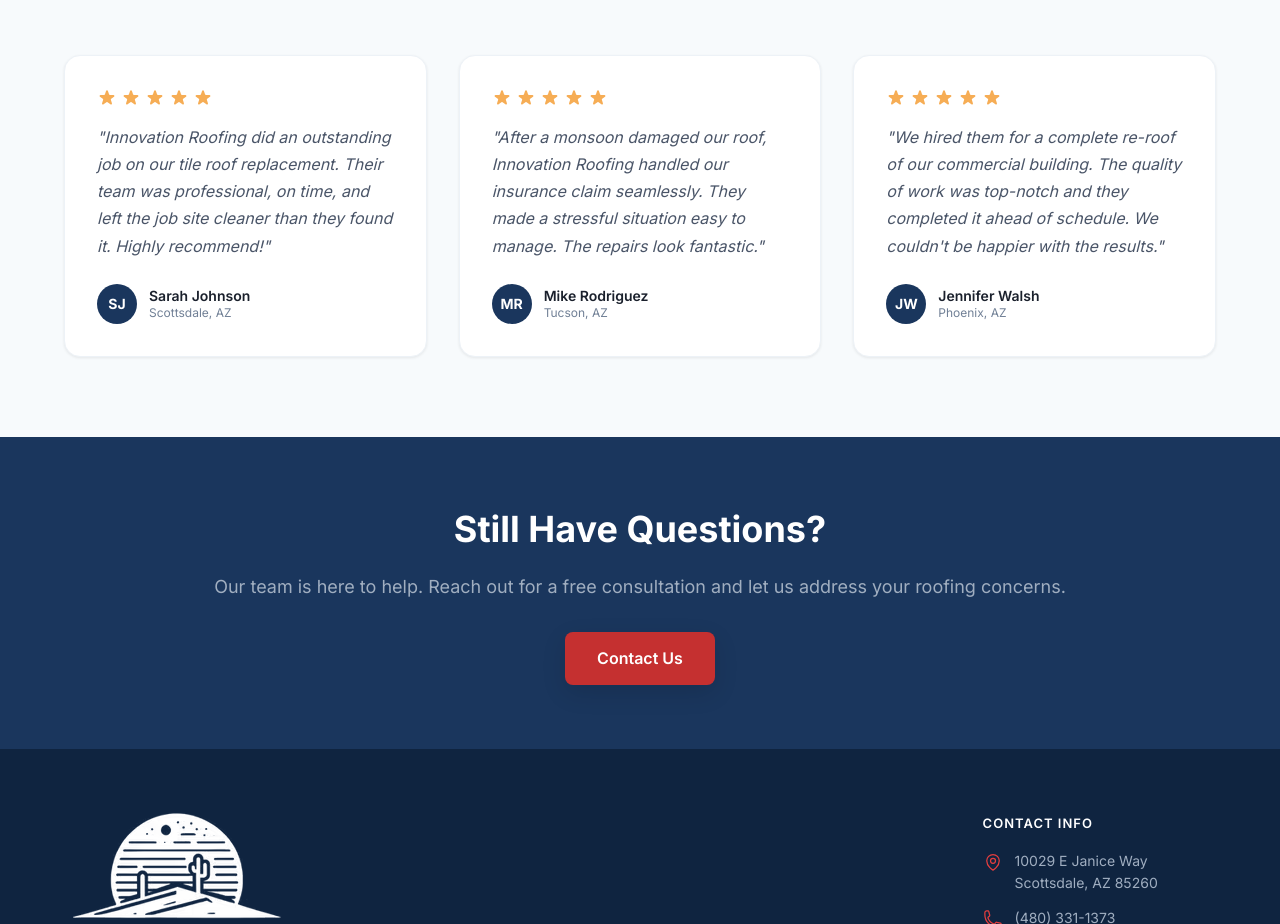
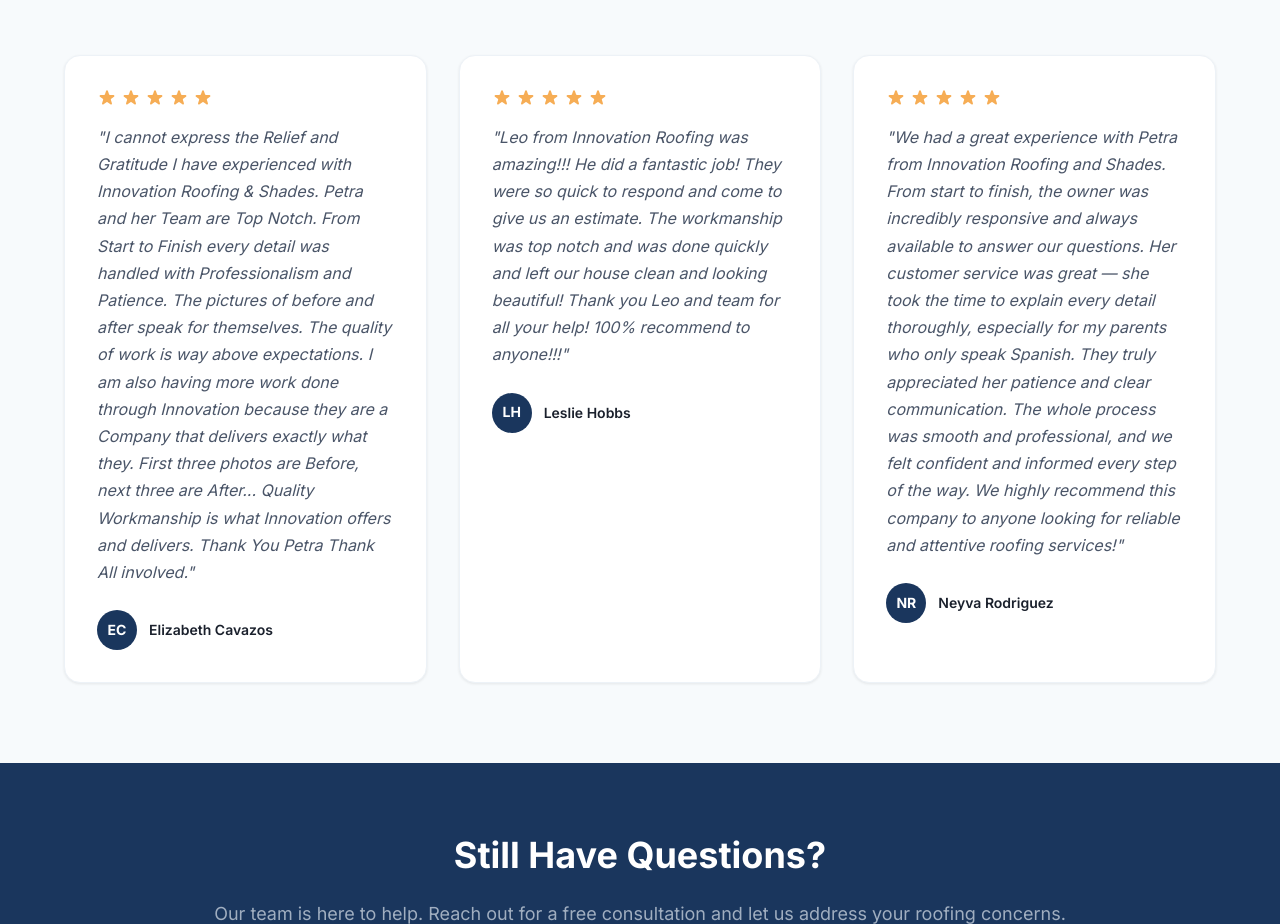
Before and after one commit to mykeld74/innovationroofing, a SvelteKit app: page /faqs-testimonials in a window 1280 px wide. Shown: the part 1326-2250 px from the top of the page. Built offline with nearby package versions, Linux system fonts and the light colour scheme.

Commit message:
update testimonials

```diff
--- a/src/routes/faqs-testimonials/+page.svelte
+++ b/src/routes/faqs-testimonials/+page.svelte
@@ -42,19 +42,19 @@
 
 	const testimonials = [
 		{
-			name: 'Sarah Johnson',
-			location: 'Scottsdale, AZ',
-			text: 'Innovation Roofing did an outstanding job on our tile roof replacement. Their team was professional, on time, and left the job site cleaner than they found it. Highly recommend!'
+			name: 'Elizabeth Cavazos',
+			location: '',
+			text: 'I cannot express the Relief and Gratitude I have experienced with Innovation Roofing & Shades. Petra and her Team are Top Notch. From Start to Finish every detail was handled with Professionalism and Patience. The pictures of before and after speak for themselves. The quality of work is way above expectations. I am also having more work done through Innovation because they are a Company that delivers exactly what they. First three photos are Before, next three are After... Quality Workmanship is what Innovation offers and delivers. Thank You Petra Thank All involved.'
 		},
 		{
-			name: 'Mike Rodriguez',
-			location: 'Tucson, AZ',
-			text: 'After a monsoon damaged our roof, Innovation Roofing handled our insurance claim seamlessly. They made a stressful situation easy to manage. The repairs look fantastic.'
+			name: 'Leslie Hobbs',
+			location: '',
+			text: 'Leo from Innovation Roofing was amazing!!! He did a fantastic job! They were so quick to respond and come to give us an estimate. The workmanship was top notch and was done quickly and left our house clean and looking beautiful! Thank you Leo and team for all your help! 100% recommend to anyone!!!'
 		},
 		{
-			name: 'Jennifer Walsh',
-			location: 'Phoenix, AZ',
-			text: "We hired them for a complete re-roof of our commercial building. The quality of work was top-notch and they completed it ahead of schedule. We couldn't be happier with the results."
+			name: 'Neyva Rodriguez',
+			location: '',
+			text: 'We had a great experience with Petra from Innovation Roofing and Shades. From start to finish, the owner was incredibly responsive and always available to answer our questions. Her customer service was great — she took the time to explain every detail thoroughly, especially for my parents who only speak Spanish. They truly appreciated her patience and clear communication. The whole process was smooth and professional, and we felt confident and informed every step of the way. We highly recommend this company to anyone looking for reliable and attentive roofing services!'
 		}
 	];
 
@@ -79,8 +79,8 @@
 		<p class="heroLabel">Questions & Reviews</p>
 		<h1 class="heroTitle">FAQs & Testimonials</h1>
 		<p class="heroDesc">
-			Get answers to common questions and hear from customers who trust Innovation Roofing for
-			their homes and businesses.
+			Get answers to common questions and hear from customers who trust Innovation Roofing for their
+			homes and businesses.
 		</p>
 	</div>
 </section>
@@ -124,7 +124,9 @@
 					<div class="stars">
 						{#each { length: 5 } as _, starIndex (starIndex)}
 							<svg class="starIcon" fill="currentColor" viewBox="0 0 20 20">
-								<path d="M9.049 2.927c.3-.921 1.603-.921 1.902 0l1.07 3.292a1 1 0 00.95.69h3.462c.969 0 1.371 1.24.588 1.81l-2.8 2.034a1 1 0 00-.364 1.118l1.07 3.292c.3.921-.755 1.688-1.54 1.118l-2.8-2.034a1 1 0 00-1.175 0l-2.8 2.034c-.784.57-1.838-.197-1.539-1.118l1.07-3.292a1 1 0 00-.364-1.118L2.98 8.72c-.783-.57-.38-1.81.588-1.81h3.461a1 1 0 00.951-.69l1.07-3.292z" />
+								<path
+									d="M9.049 2.927c.3-.921 1.603-.921 1.902 0l1.07 3.292a1 1 0 00.95.69h3.462c.969 0 1.371 1.24.588 1.81l-2.8 2.034a1 1 0 00-.364 1.118l1.07 3.292c.3.921-.755 1.688-1.54 1.118l-2.8-2.034a1 1 0 00-1.175 0l-2.8 2.034c-.784.57-1.838-.197-1.539-1.118l1.07-3.292a1 1 0 00-.364-1.118L2.98 8.72c-.783-.57-.38-1.81.588-1.81h3.461a1 1 0 00.951-.69l1.07-3.292z"
+								/>
 							</svg>
 						{/each}
 					</div>
```
